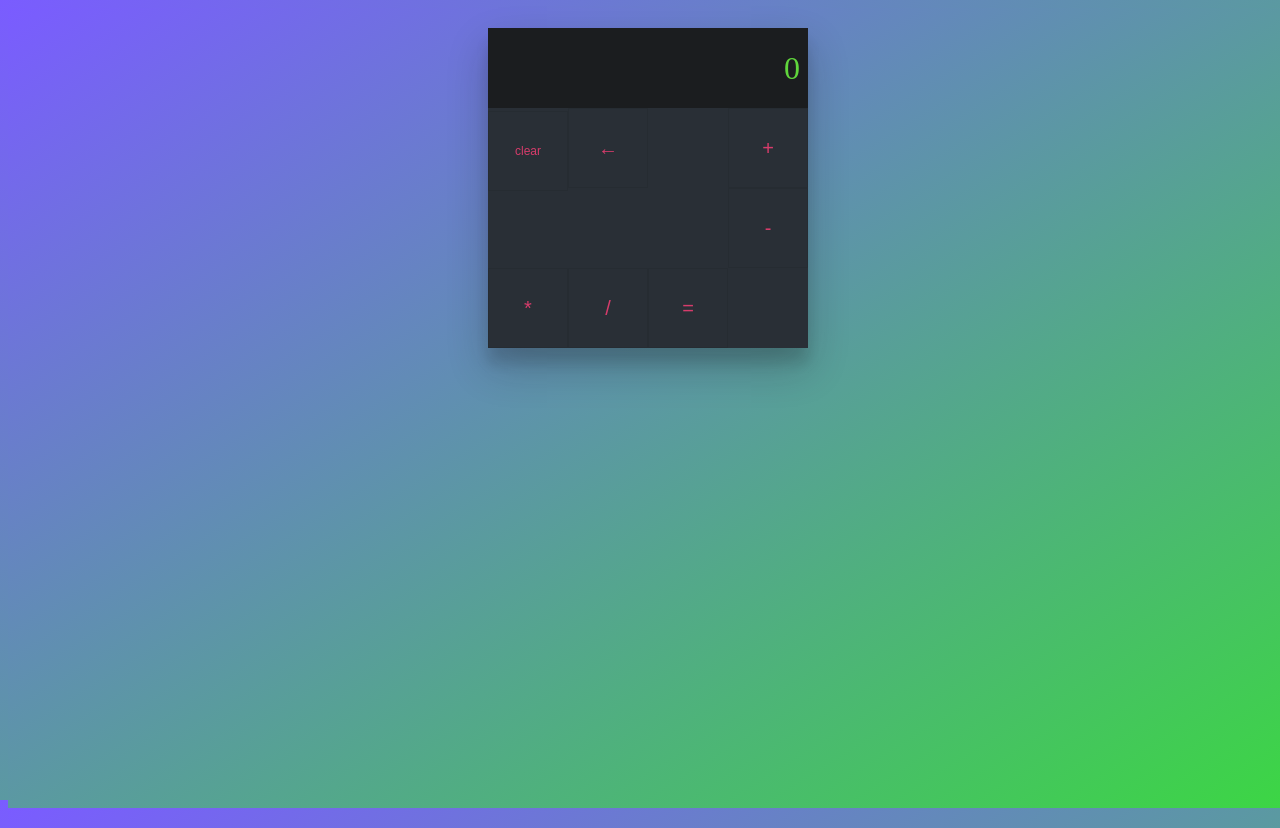
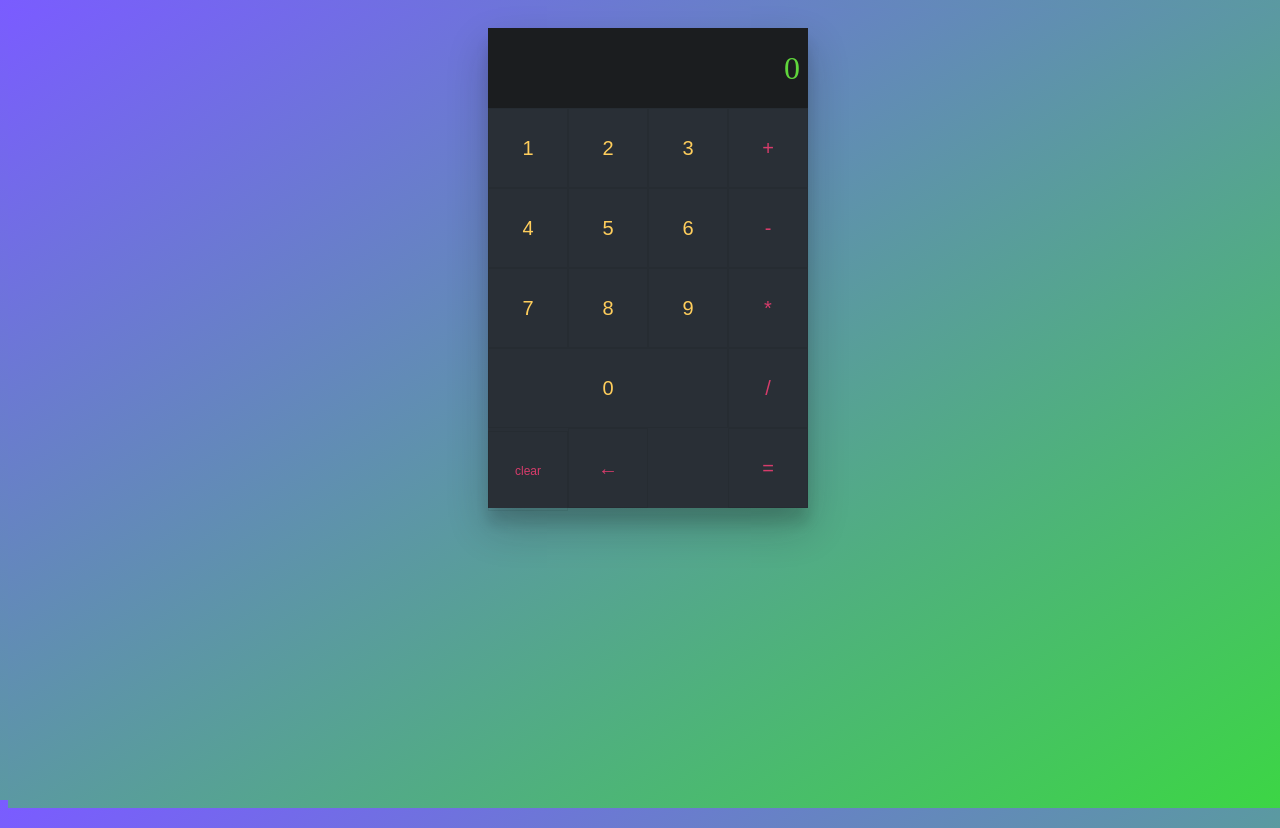
Before and after one commit to Leomiguel19/calculadora, a React (Create React App) app: page / in a window 1280 px wide. Built offline with nearby package versions, Linux system fonts and the light colour scheme.

Commit message:
Utilizando la función map en renderButton

```diff
--- a/src/components/Numbers.jsx
+++ b/src/components/Numbers.jsx
@@ -3,11 +3,13 @@
 import Button from './Button'
 
 // DRY: Don't repeat yourself
+const numbers = [1,2,3,4,5,6,7,8,9,0]
+
 const renderButtons = onClickNumber => {
-  // var number = 0
-  // iterar desde el botón 1 al 10
-  // var ArrayComponentes +=
-  // <Button text={number.toString()} clickHandler={onClickNumber}
+  const renderButton = number => (
+    <Button text={number.toString()} clickHandler={onClickNumber}/>
+  )
+  return numbers.map(renderButton)
 }
 
 const Numbers = ({onClickNumber}) => (
```
